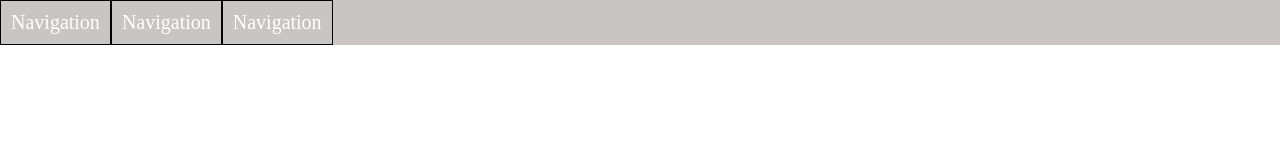
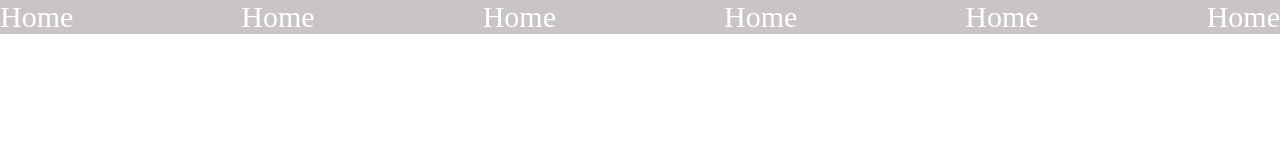
Before and after one commit to SarojShrestha10/something-awesome, a plain HTML site: page index.html in a window 1280 px wide. Shown: the top 160 px of the page. Drawn offline with Linux system fonts and the light colour scheme.

Commit message:
made the nav fixed to top

```diff
--- a/css/style.css
+++ b/css/style.css
@@ -9,20 +9,26 @@ html {
 a {
   text-decoration: none;
 }
+ul {
+  list-style: none;
+}
 
 /* Styling Navigation Bar */
 .nav-bar {
   background-color: #c9c5c5;
   color: rgb(255, 255, 255);
-  font-size: 2rem;
+  /* height: 20vh; */
+
+  position: fixed;
+  top: 0;
+  left: 0;
+  right: 0;
 }
-ul {
-  list-style: none;
+.nav-bar ul {
+  font-size: 3em;
+
   display: flex;
-}
-.nav-items {
-  border: 1px solid rgb(0, 0, 0);
-  padding: 0.5em;
+  justify-content: space-between;
 }
 nav + div {
   height: 200vh;
--- a/index.html
+++ b/index.html
@@ -10,11 +10,15 @@
     <header>
       <nav class="nav-bar">
         <ul>
-          <li class="nav-items">Navigation<a href="#"></a></li>
-          <li class="nav-items">Navigation<a href="#"></a></li>
-          <li class="nav-items">Navigation<a href="#"></a></li>
+          <li class="nav-items">Home<a href="#"></a></li>
+          <li class="nav-items">Home<a href="#"></a></li>
+          <li class="nav-items">Home<a href="#"></a></li>
+          <li class="nav-items">Home<a href="#"></a></li>
+          <li class="nav-items">Home<a href="#"></a></li>
+          <li class="nav-items">Home<a href="#"></a></li>
         </ul>
       </nav>
+
       <div></div>
     </header>
   </body>
```
